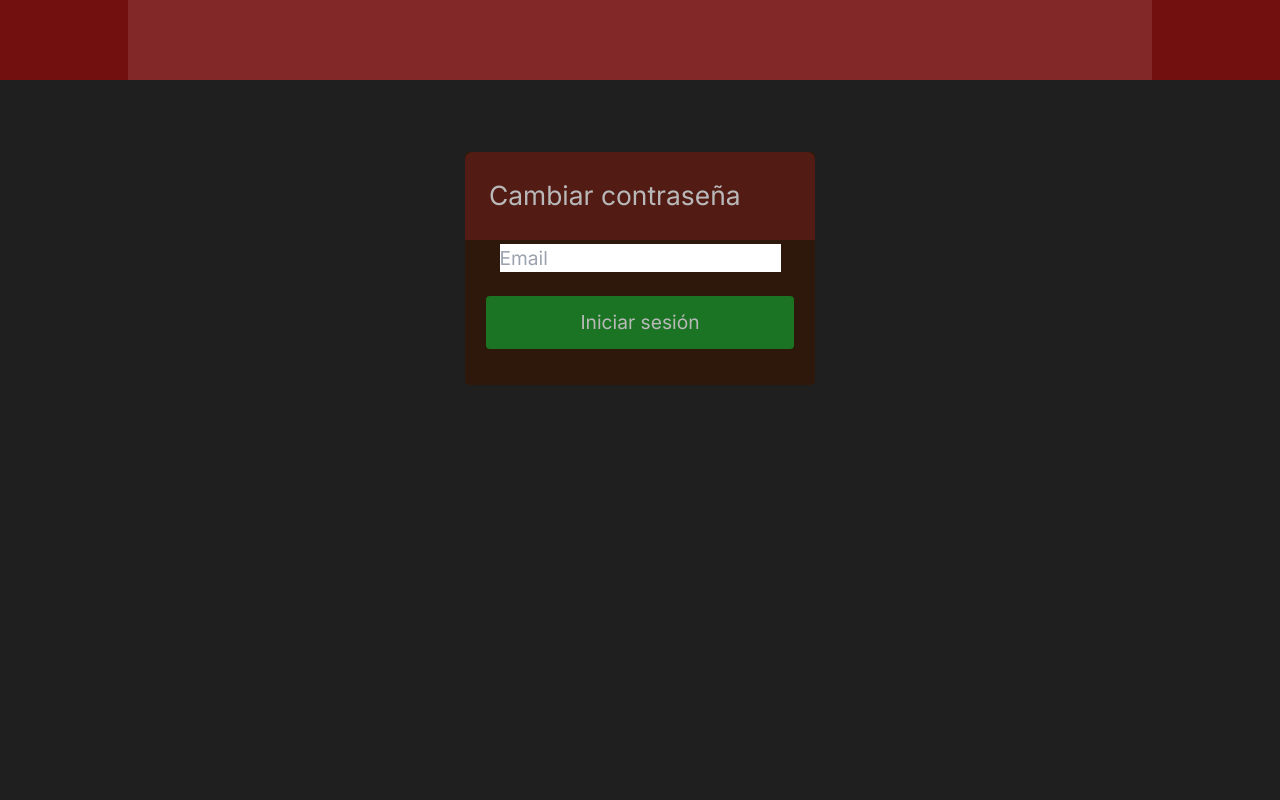
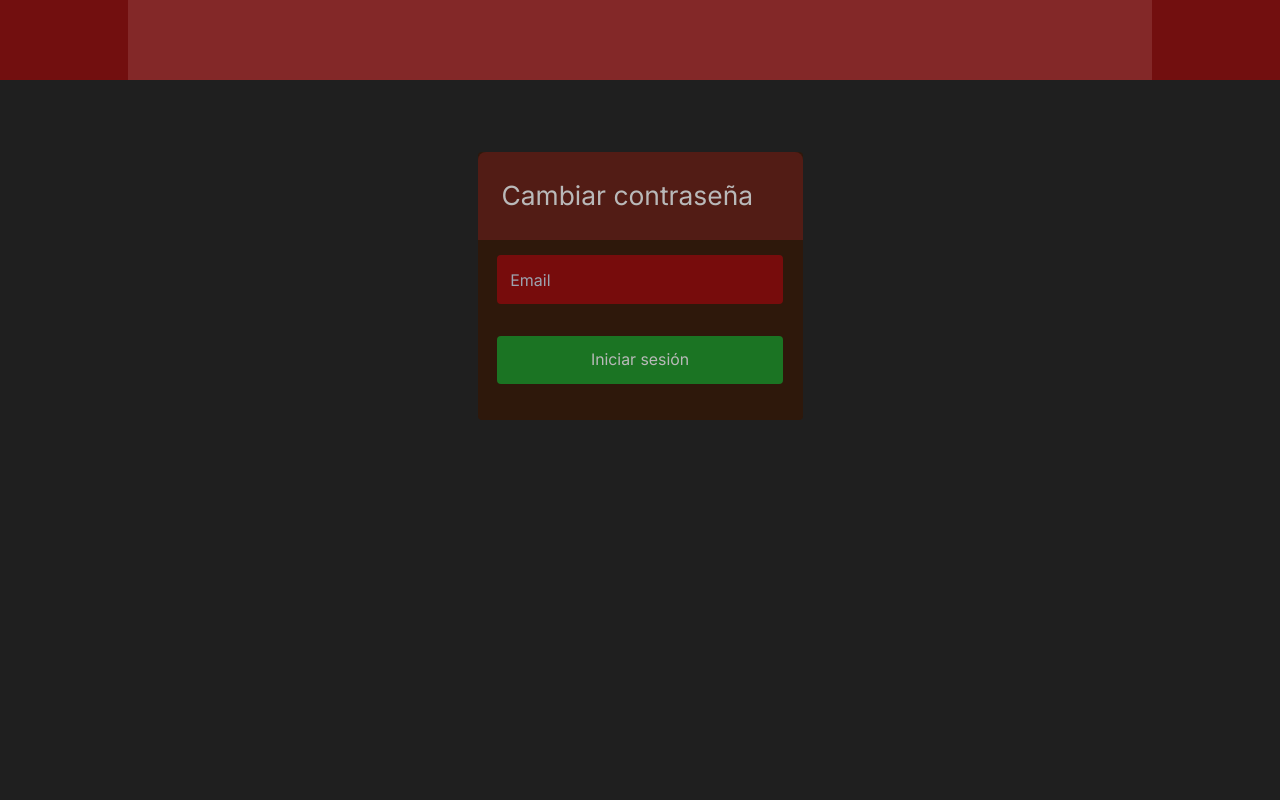
Before and after one commit to AlanTyping/school-frontend, a Next.js app: page /reset-password in a window 1280 px wide. Shown: the top 800 px of the page. Built offline with nearby package versions, Linux system fonts and the light colour scheme.

Commit message:
some styles

```diff
--- a/src/app/reset-password/form/form.css
+++ b/src/app/reset-password/form/form.css
@@ -0,0 +1,59 @@
+input {
+    border-radius: 0.25rem;
+    background-color: #770c0c;
+    color: #b9b9b9;
+    font-size: 1rem;
+    width: 90%;
+    padding: 0.8rem;
+    margin-top: 0.7rem;
+    margin-bottom: 0.5rem;
+}
+
+button {
+    font-size: 0.99rem;
+}
+
+span {
+    width: 90%;
+    text-align: start;
+    color: #2563eb;
+    padding: 0.5vh;
+    margin-top: -0.5vh;
+    font-size: 2.3vh;
+}
+
+@media(min-width: 1700px) {
+    input, #select-options {
+        color: #b9b9b9;
+        font-size: 1.2vw;
+        width: 90%;
+        padding: 1.1vw;
+        margin-top: 1vh;
+    }
+
+    #register-login-option {
+        font-size: 1vw;
+    }
+
+    #select-options {
+        margin-bottom: 1.7vh;
+    }
+
+    option {
+        font-size: 1vw;
+    }
+
+    span {
+        font-size: 1.2vw;
+    }
+
+    input {
+        background-color: #770c0c;
+        margin-bottom: 1vh;
+    }
+
+    button {
+        font-size: 1.3vw;
+        height: 3.5vw;
+    }
+}
--- a/src/app/reset-password/page.jsx
+++ b/src/app/reset-password/page.jsx
@@ -21,8 +21,8 @@ const Page = () => {
     <div className="h-[auto] min-h-[720px] w-full items-center justify-center flex flex-col bg-[#1f1f1f] text-[#b9b9b9] text-[1.2rem]">
       <GeneralHeader />
 
-      <div className="mb-20 w-full flex items-start justify-center lg:h-[100vh]">
-        <div id="form-container" className="h-[auto] w-[95%] max-w-[350px] 2xl:max-w-[20vw] pb-8 mt-[9vh] flex flex-col items-center rounded bg-[#2e180b]">
+      <div className="mb-20 w-full flex items-start justify-center min-h-[600px] lg:h-[100vh]">
+        <div id="form-container" className="h-[auto] w-[95%] max-w-[325px] 2xl:max-w-[20vw] pb-8 mt-[9vh] flex flex-col items-center rounded bg-[#2e180b]">
 
           <div id="register-title" className="w-full p-6 flex row justify-start text-[1.65rem] items-center bg-[#521c15] rounded-t-lg">
             <h1>Cambiar contraseña</h1>
```
